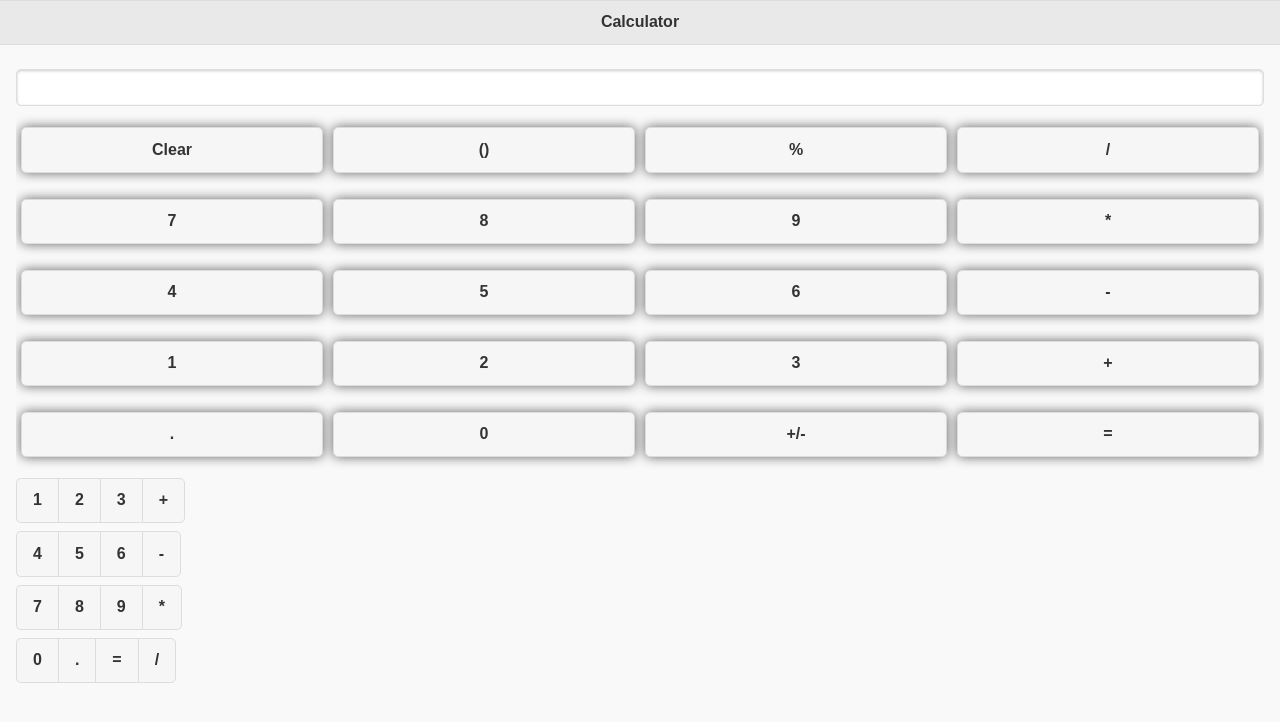
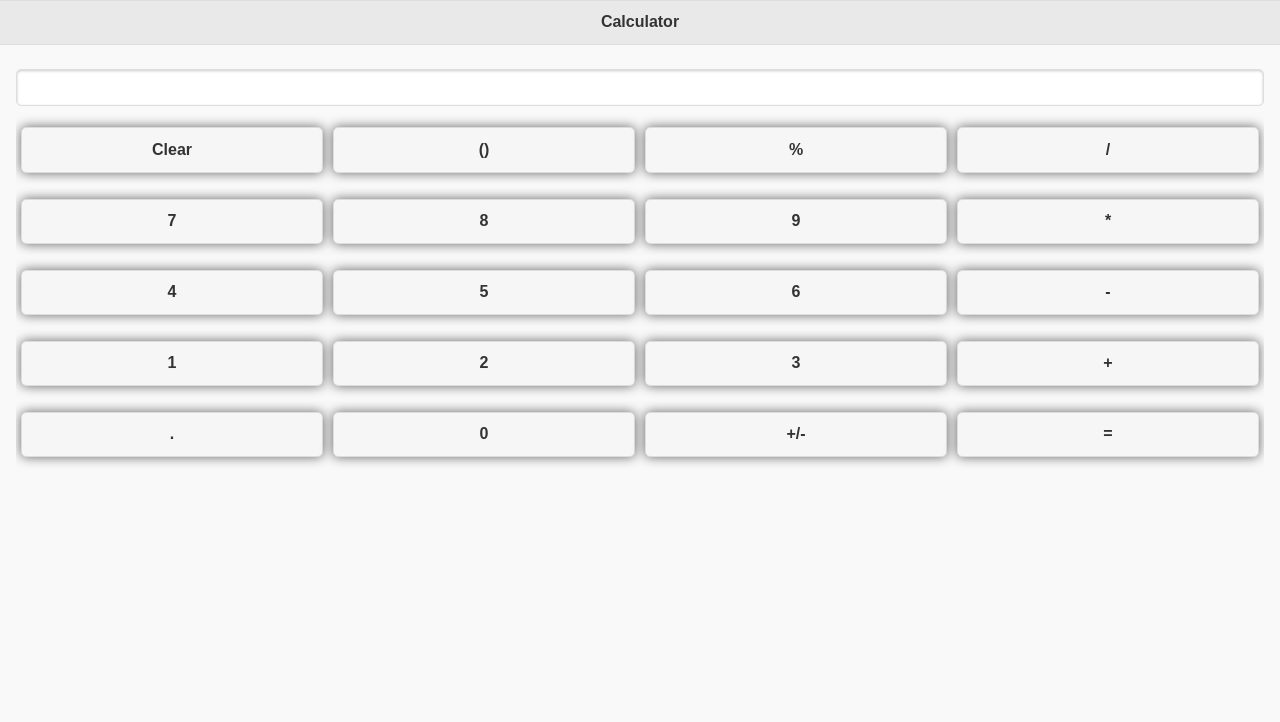
Before and after one commit to Bleep-Bloop/mobile-calc, a website: page index.html in a window 1280 px wide. Drawn offline with Linux system fonts and the light colour scheme.

Commit message:
Cleaned up code

```diff
--- a/index.html
+++ b/index.html
@@ -69,73 +69,6 @@
 
 
 
-           <!--
-           <div data-role="controlgroup" data-type="horizontal"  >
-
-        <div data-role="main" class="ui-content" >
-
-
-
-           <input> </input>
-
-           <!--
-           <div id="buttons">
-           <button type="button">1!</button>
-           <button type="button">2</button>
-           <button type="button">3!</button>
-           <button type="button">4</button>
-           <button type="button">5</button>
-           <button type="button">6</button>
-           <button type="button">7</button>
-           <button type="button">8</button>
-           <button type="button">9</button>
-           <button type="button">Click Me!</button>
-           <button type="button">Click Me!</button>
-           </div>>
-           -->
-
-           <div data-role="controlgroup" data-type="horizontal">
-
-           <button class="ui-btn">1</button>
-           <button class="ui-btn">2</button>
-           <button class="ui-btn">3</button>
-           <button class="ui-btn">+</button>
-           </div>
-
-           <div data-role="controlgroup" data-type="horizontal">
-           <button class="ui-btn">4</button>
-           <button class="ui-btn">5</button>
-           <button class="ui-btn">6</button>
-           <button class="ui-btn">-</button>
-           </div>
-
-            <div data-role="controlgroup" data-type="horizontal">
-           <button class="ui-btn">7</button>
-           <button class="ui-btn">8</button>
-           <button class="ui-btn">9</button>
-           <button class="ui-btn">*</button>
-           </div>
-
-           <div data-role="controlgroup" data-type="horizontal">
-           <button class="ui-btn">0</button>
-           <button class="ui-btn">.</button>
-           <button class="ui-btn">=</button>
-           <button class="ui-btn">/</button>
-           </div>
-
-
-
-
-           </div>
-
-
-
-      <!--  <div data-role="footer">
-
-
-
-       </div>
-          -->
 
         </div>
 
@@ -147,7 +80,6 @@
 
         <div data-role="footer">
 
-        <p> Footer Content </p>
 
         </div>
 
```
